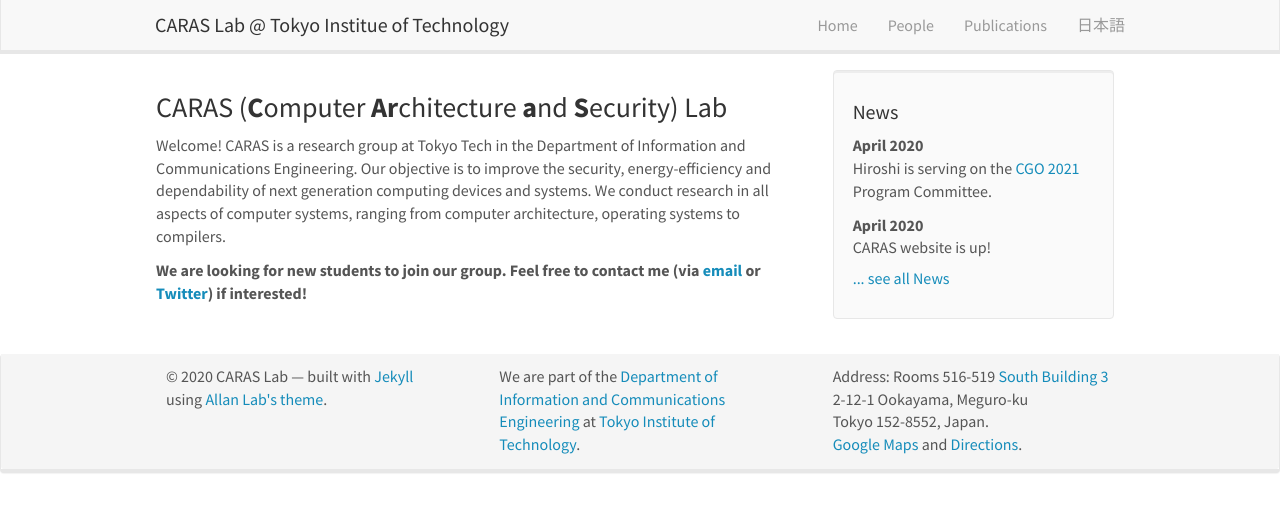
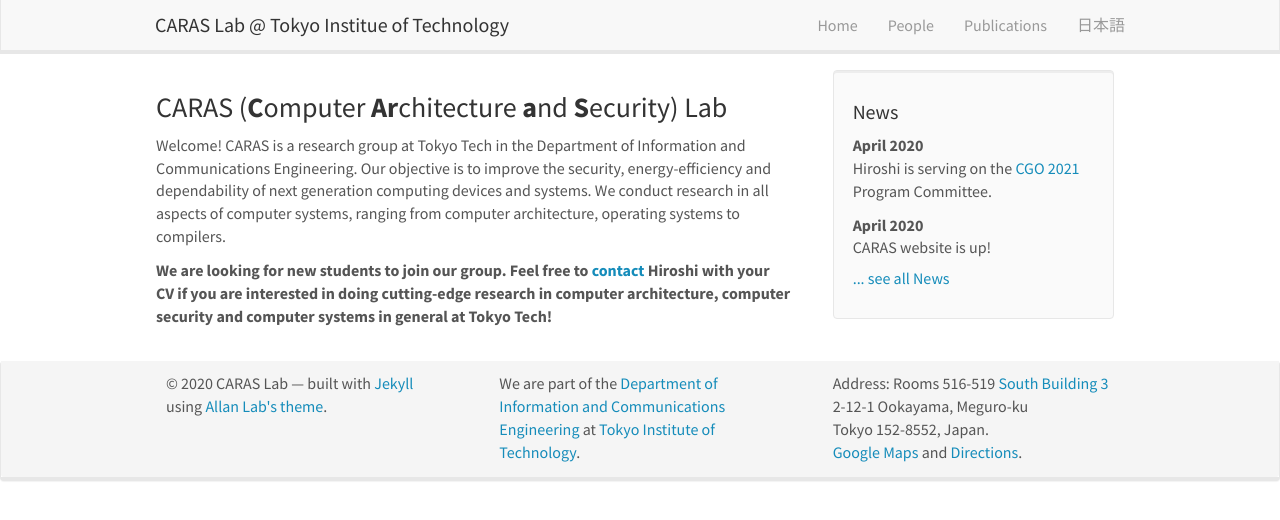
Before and after one commit to titech-caras/titech-caras.github.io, a Jekyll site: the page built from _pages/home-en.md, in a window 1280 px wide. Shown: the top 520 px of the page. Built offline with Jekyll 4.4.1, drawn with Linux system fonts in a browser that asks for light colours; nearby versions of some CDN libraries.

Commit message:
Update message

```diff
--- a/_pages/home-en.md
+++ b/_pages/home-en.md
@@ -6,4 +6,4 @@ permalink: /index-en.html
 
 Welcome! CARAS is a research group at Tokyo Tech in the Department of Information and Communications Engineering. Our objective is to improve the security, energy-efficiency and dependability of next generation computing devices and systems. We conduct research in all aspects of computer systems, ranging from computer architecture, operating systems to compilers.
 
-**We are  looking for new students to join our group. Feel free to contact me (via [email](mailto:sasaki@ict.e.titech.ac.jp) or [Twitter](https://twitter.com/hiroshisasaki)) if interested!**
+**We are  looking for new students to join our group. Feel free to [contact](mailto:sasaki@ict.e.titech.ac.jp) Hiroshi with your CV if you are interested in doing cutting-edge research in computer architecture, computer security and computer systems in general at Tokyo Tech!**
```
